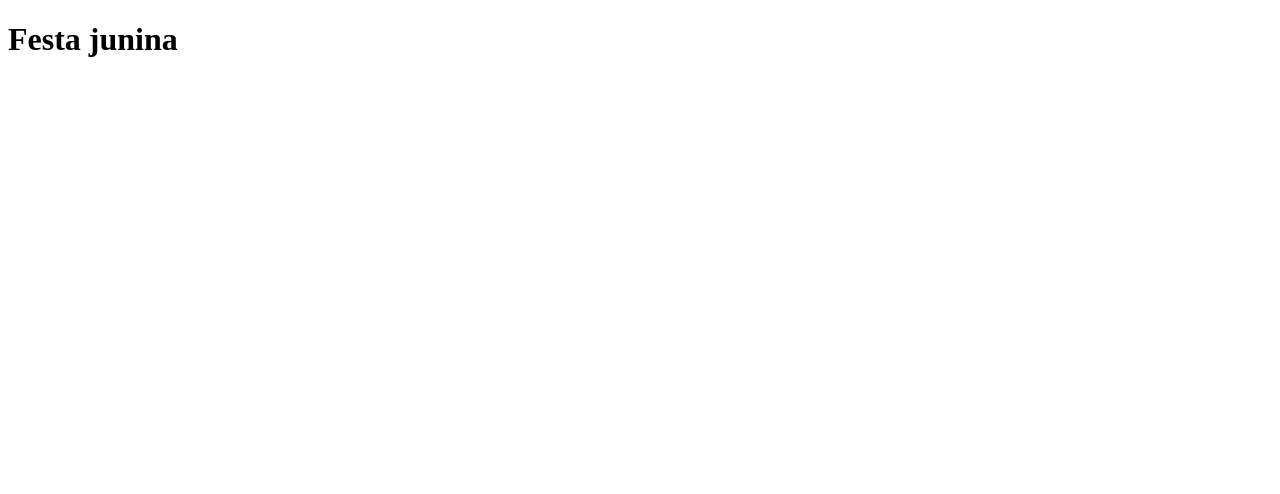
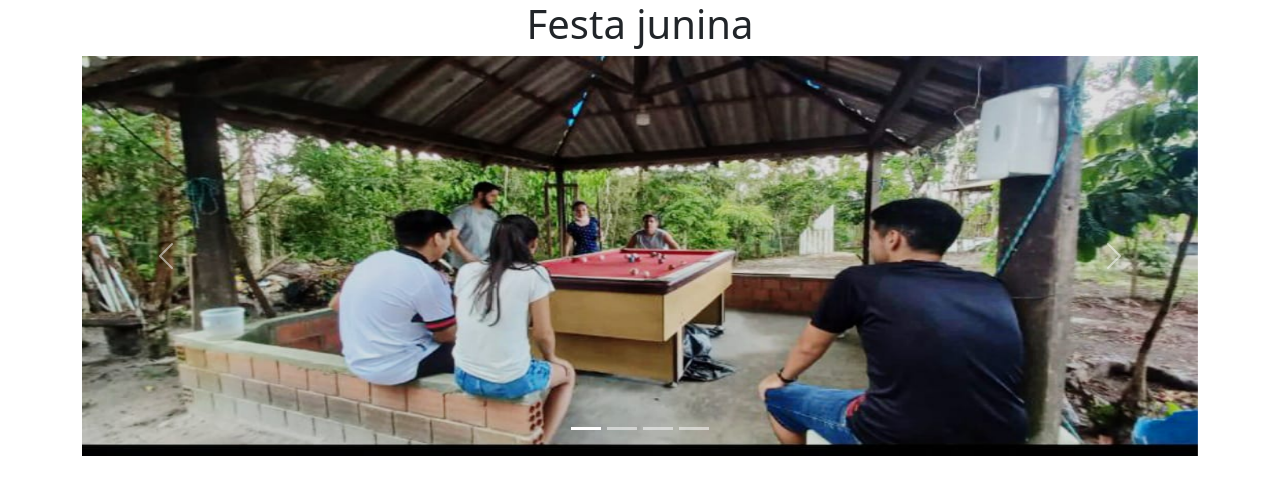
Before and after one commit to FranciscoLDB/Cafe-Colonial, a plain HTML site: page index.html in a window 1280 px wide. Drawn offline with nearby package versions, Linux system fonts and the light colour scheme.

Commit message:
add fotos

```diff
--- a/index.html
+++ b/index.html
@@ -4,8 +4,45 @@
     <meta charset="UTF-8">
     <meta name="viewport" content="width=device-width, initial-scale=1.0">
     <title>Document</title>
+    <link rel="stylesheet" href="./style.css">
+    <link href="https://cdn.jsdelivr.net/npm/bootstrap@5.2.3/dist/css/bootstrap.min.css" rel="stylesheet" integrity="sha384-rbsA2VBKQhggwzxH7pPCaAqO46MgnOM80zW1RWuH61DGLwZJEdK2Kadq2F9CUG65" crossorigin="anonymous">
+    <script src="https://cdn.jsdelivr.net/npm/bootstrap@5.2.3/dist/js/bootstrap.bundle.min.js" integrity="sha384-kenU1KFdBIe4zVF0s0G1M5b4hcpxyD9F7jL+jjXkk+Q2h455rYXK/7HAuoJl+0I4" crossorigin="anonymous" defer></script>
 </head>
 <body>
-    <h1>Festa junina</h1>
+    <main class="container">
+        <section class="row text-center">
+            <h1 class="h1">Festa junina</h1>
+        </section>
+        <div id="carouselExampleIndicators" class="carousel slide" data-bs-ride="true">
+            <div class="carousel-indicators">
+              <button type="button" data-bs-target="#carouselExampleIndicators" data-bs-slide-to="0" class="active" aria-current="true" aria-label="Slide 1"></button>
+              <button type="button" data-bs-target="#carouselExampleIndicators" data-bs-slide-to="1" aria-label="Slide 2"></button>
+              <button type="button" data-bs-target="#carouselExampleIndicators" data-bs-slide-to="2" aria-label="Slide 3"></button>
+              <button type="button" data-bs-target="#carouselExampleIndicators" data-bs-slide-to="3" aria-label="Slide 4"></button>
+            </div>
+            <div class="carousel-inner">
+              <div class="carousel-item active">
+                <img src="./imgs/foto1.jpeg" class="d-block w-100" alt="...">
+              </div>
+              <div class="carousel-item">
+                <img src="./imgs/foto2.jpeg" class="d-block w-100" alt="...">
+              </div>
+              <div class="carousel-item">
+                <img src="./imgs/foto3.jpeg" class="d-block w-100" alt="...">
+              </div>
+              <div class="carousel-item">
+                <img src="./imgs/foto4.jpeg" class="d-block w-100" alt="...">
+              </div>
+            </div>
+            <button class="carousel-control-prev" type="button" data-bs-target="#carouselExampleIndicators" data-bs-slide="prev">
+              <span class="carousel-control-prev-icon" aria-hidden="true"></span>
+              <span class="visually-hidden">Previous</span>
+            </button>
+            <button class="carousel-control-next" type="button" data-bs-target="#carouselExampleIndicators" data-bs-slide="next">
+              <span class="carousel-control-next-icon" aria-hidden="true"></span>
+              <span class="visually-hidden">Next</span>
+            </button>
+          </div>
+    </main>
 </body>
 </html>
--- a/style.css
+++ b/style.css
@@ -0,0 +1,3 @@
+img{
+    height: 400px;
+}
```
Also changed, not shown: imgs/foto1.jpeg (added), imgs/foto10.jpeg (added), imgs/foto2.jpeg (added), imgs/foto3.jpeg (added), imgs/foto4.jpeg (added), imgs/foto5.jpeg (added), imgs/foto6.jpeg (added), imgs/foto7.jpeg (added), imgs/foto8.jpeg (added), imgs/foto9.jpeg (added).
